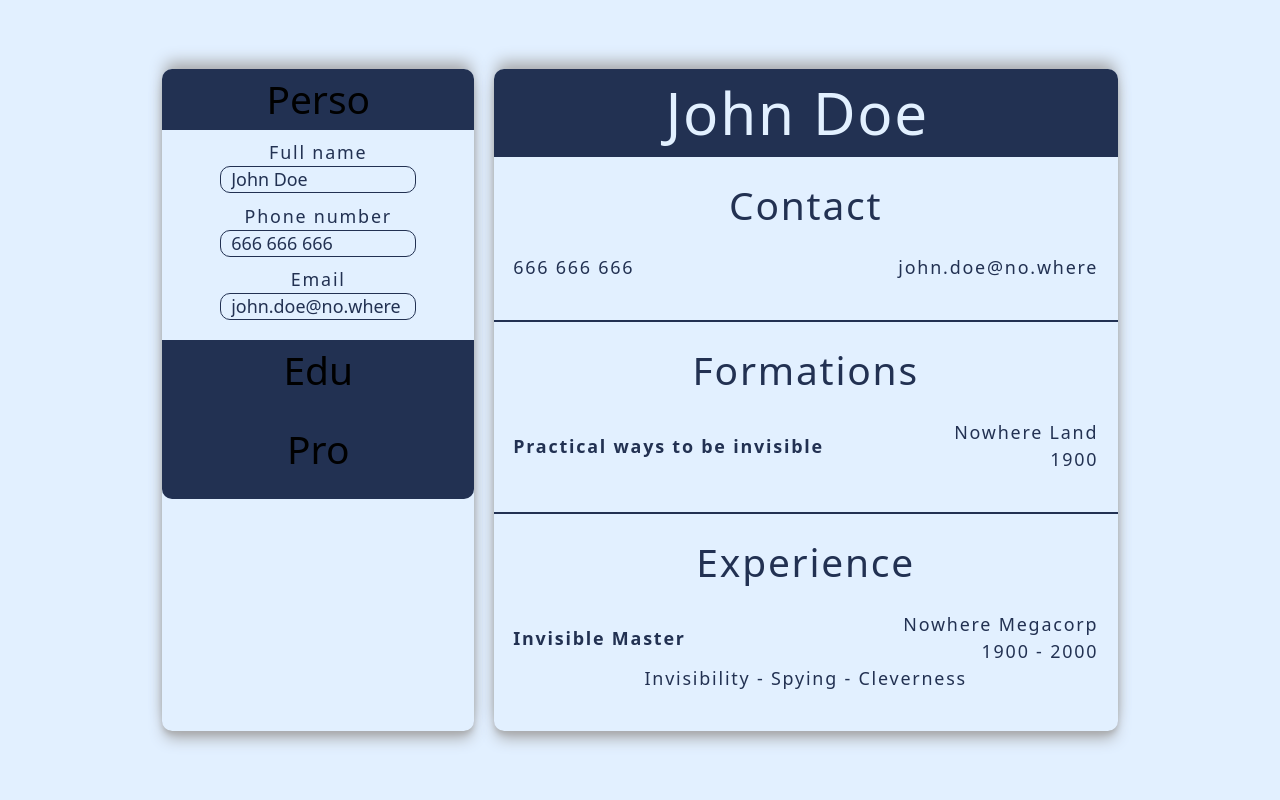
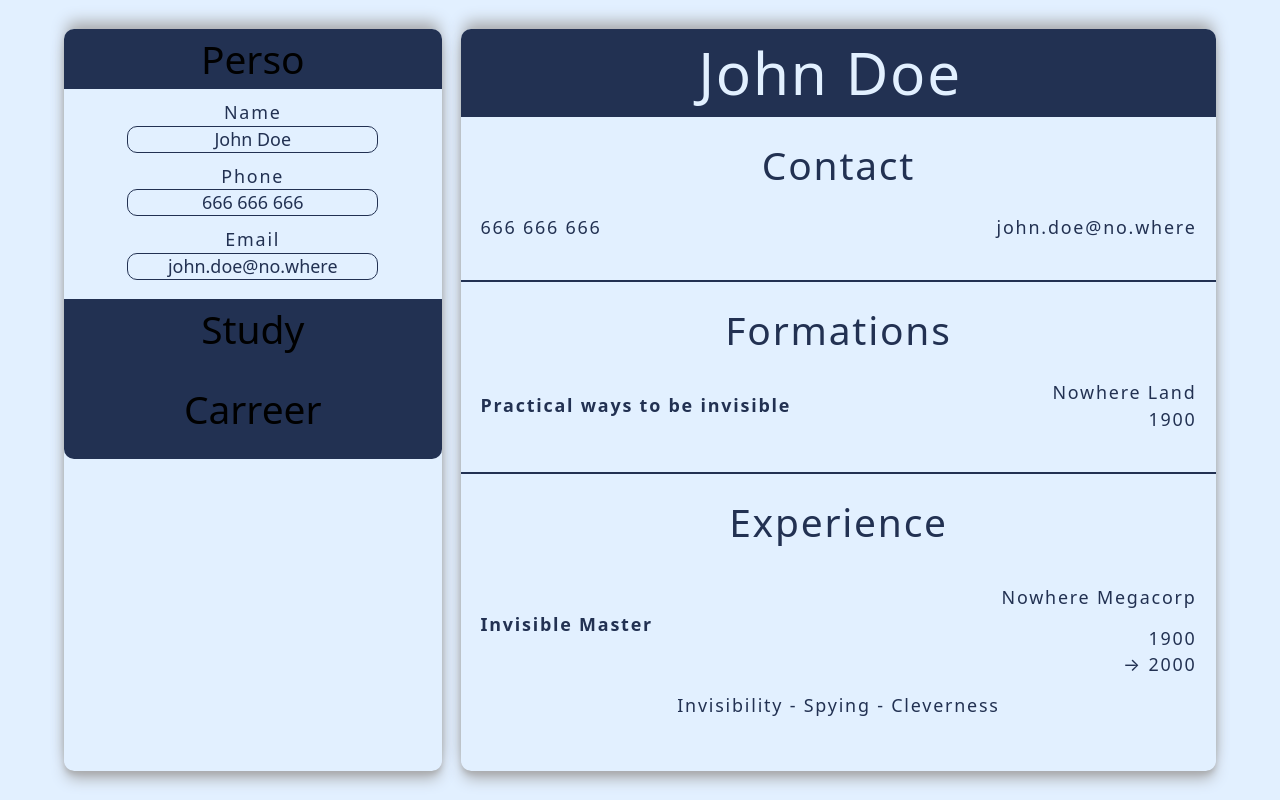
Before and after one commit to Franchuphone/cv-app, a React (Vite) app: page / in a window 1280 px wide. Built offline with nearby package versions, Linux system fonts and the light colour scheme.

Commit message:
feat: user can add study datas feat in progress: carreer updater

```diff
--- a/src/components/App.jsx
+++ b/src/components/App.jsx
@@ -1,6 +1,6 @@
 import { useState } from "react";
 import "../styles/App.css";
-import Preview from "./Preview";
+import { Preview } from "./Preview";
 import { Personal, Educational, Professional } from "./Editor";
 
 function App() {
@@ -12,8 +12,8 @@ function App() {
     [dataEducational, setDataEducational] = useState([
       {
         school: "Nowhere Land",
-        year: 1900,
-        name: "Practical ways to be invisible",
+        "year of obtention": 1900,
+        curriculum: "Practical ways to be invisible",
         id: crypto.randomUUID(),
       },
     ]),
@@ -40,7 +40,6 @@ function App() {
           isVisible={isVisible}
         />
         {dataEducational.map((data) => {
-          console.log(dataEducational.find((item) => item.id === data.id));
           return (
             <Educational
               onToggle={() => onToggle("educational")}
@@ -51,12 +50,17 @@ function App() {
             />
           );
         })}
-        <Professional
-          onToggle={() => onToggle("professional")}
-          data={dataProfessional}
-          setData={setDataProfessional}
-          isVisible={isVisible}
-        />
+        {dataProfessional.map((data) => {
+          return (
+            <Professional
+              onToggle={() => onToggle("professional")}
+              data={data}
+              setData={setDataProfessional}
+              isVisible={isVisible}
+              key={data.id}
+            />
+          );
+        })}
       </header>
       <main>
         <Preview
--- a/src/components/Editor.jsx
+++ b/src/components/Editor.jsx
@@ -1,4 +1,9 @@
 import "../styles/Editor.css";
+import DatePicker from "react-datepicker";
+import "react-datepicker/dist/react-datepicker.css";
+import { useState } from "react";
+import { format } from "date-fns";
+import { cleanWord } from "./Preview";
 
 export function Personal({ onToggle, isVisible, data, setData }) {
   return (
@@ -8,16 +13,11 @@ export function Personal({ onToggle, isVisible, data, setData }) {
       </h2>
       {isVisible === "personal" && (
         <>
-          <label htmlFor="name">
-            <div>Full name</div>
-            <input
-              id="name"
-              type="text"
-              onChange={(e) => setData({ ...data, name: e.target.value })}
-              value={data.name}
-            />
-          </label>
-          <label htmlFor="phone">
+          <TextInput param="name" setData={setData} data={data} />
+          <TextInput param="phone" setData={setData} data={data} />
+          <TextInput param="email" setData={setData} data={data} />
+
+          {/* <label htmlFor="phone">
             <div>Phone number</div>
             <input
               id="phone"
@@ -34,7 +34,7 @@ export function Personal({ onToggle, isVisible, data, setData }) {
               onChange={(e) => setData({ ...data, email: e.target.value })}
               value={data.email}
             />
-          </label>
+          </label> */}
         </>
       )}
     </div>
@@ -42,46 +42,25 @@ export function Personal({ onToggle, isVisible, data, setData }) {
 }
 
 export function Educational({ onToggle, isVisible, data, setData }) {
-  const onChange = (e) =>
-    setData((prev) =>
-      prev.map((item) =>
-        item.id === data.id ? { ...item, name: e.target.value } : item,
-      ),
-    );
   return (
     <div className="educational-info">
       <h2>
-        <button onClick={onToggle}>Edu</button>
+        <button onClick={onToggle}>Study</button>
       </h2>
       {isVisible === "educational" && (
         <>
-          <label htmlFor="formation">
-            <div>Curriculum name</div>
-            <input
-              id="formation"
-              type="text"
-              onChange={onChange}
-              value={data.name}
-            />
-          </label>
-          <label htmlFor="date">
-            <div>Year of obtention</div>
-            <input
-              id="date"
-              type="tel"
-              onChange={(e) => setData({ ...data, year: e.target.value })}
-              value={data.year}
-            />
-          </label>
-          <label htmlFor="school">
+          <TextInput param="curriculum" setData={setData} data={data} />
+          <TextInput param="school" setData={setData} data={data} />
+          <TextInput param="year of obtention" setData={setData} data={data} />
+          {/* <label htmlFor="school">
             <div>School name</div>
             <input
               id="school"
               type="email"
-              onChange={(e) => setData({ ...data, school: e.target.value })}
+              onChange={(e) => onChange(e, "school", setData, data.id)}
               value={data.school}
             />
-          </label>
+          </label> */}
           <Buttons />
         </>
       )}
@@ -91,13 +70,53 @@ export function Educational({ onToggle, isVisible, data, setData }) {
 
 export function Professional({ onToggle, isVisible, data, setData }) {
   return (
-    <div className="profesional-info">
+    <div className="professional-info">
       <h2>
-        <button onClick={onToggle}>Pro</button>
+        <button onClick={onToggle}>Carreer</button>
       </h2>
+      {isVisible === "professional" && (
+        <>
+          <TextInput param="job" setData={setData} data={data} />
+          <TextInput param="company" setData={setData} data={data} />
+          <label htmlFor="date">
+            <div>Duration</div>
+            <DurationPicker setData={setData} id={data.id} />
+          </label>
+          <label htmlFor="skills">
+            <div>Skills</div>
+          </label>
+          {/* <TextInput param="year of obtention" setData={setData} data={data} /> */}
+
+          {/* {() => (param = "job")}
+          {console.log(param)}
+          <label htmlFor={param}>
+            <div>Job</div>
+            <input
+              id={param}
+              type="text"
+              onChange={(e) => onChange(e, { param }, setData, data.id)}
+              value={data[param]}
+            />
+          </label> */}
+
+          <Buttons />
+        </>
+      )}
     </div>
   );
 }
+
+const onChange = (e, prop, func, id) => {
+  func((prev) =>
+    prev.map((item) =>
+      item.id === id
+        ? { ...item, [prop]: e.target ? e.target.value : e }
+        : item,
+    ),
+  );
+};
+
+let param;
 
 function Buttons() {
   return (
@@ -107,3 +126,43 @@ function Buttons() {
     </div>
   );
 }
+
+function DurationPicker({ setData, id }) {
+  const [startDate, setStartDate] = useState(null),
+    [endDate, setEndDate] = useState(null),
+    dates = (x, y) => [format(x, "yyyy-MM-dd"), format(y, "yyyy-MM-dd")];
+
+  return (
+    <DatePicker
+      selectsRange
+      startDate={startDate}
+      endDate={endDate}
+      onChange={([start, end]) => {
+        setStartDate(start);
+        setEndDate(end);
+        onChange(dates(start, end), "dates", setData, id);
+      }}
+    />
+  );
+}
+
+function TextInput({ param, setData, data }) {
+  return (
+    <>
+      <label htmlFor={param}>
+        <div> {cleanWord(param)}</div>
+        <input
+          id={param}
+          type="text"
+          onChange={(e) =>
+            param === "name" || param === "phone" || param === "email"
+              ? setData({ ...data, [param]: e.target.value })
+              : onChange(e, param, setData, data.id)
+          }
+          // onChange={(e) => onChange(e, param, setData, data.id)}
+          value={data[param]}
+        />
+      </label>
+    </>
+  );
+}
--- a/src/components/Preview.jsx
+++ b/src/components/Preview.jsx
@@ -1,6 +1,6 @@
 import "../styles/Preview.css";
 
-export default function Preview({ personal, educational, profesional }) {
+export function Preview({ personal, educational, profesional }) {
   return (
     <>
       <h1>{personal.name}</h1>
@@ -30,9 +30,9 @@ export default function Preview({ personal, educational, profesional }) {
 function PreviewEdu({ data }) {
   return (
     <div className="preview-edu">
-      <h4>{data.name}</h4>
+      <h4>{data.curriculum}</h4>
       <p>{data.school}</p>
-      <p>{data.year}</p>
+      <p>{data["year of obtention"]}</p>
     </div>
   );
 }
@@ -43,7 +43,7 @@ function PreviewExp({ data }) {
       <h4>{data.job}</h4>
       <p>{data.company}</p>
       <p>
-        {data.dates[0]} - {data.dates[1]}
+        {data.dates[0]} <br />→ {data.dates[1]}
       </p>
       <p>
         {data.skills.map((skill, index) => (
@@ -67,6 +67,6 @@ function PreviewSkill({ skills, skill, index }) {
   );
 }
 
-function cleanWord(string) {
+export function cleanWord(string) {
   return string.charAt(0).toUpperCase() + string.slice(1);
 }
--- a/src/styles/App.css
+++ b/src/styles/App.css
@@ -3,6 +3,7 @@
   grid-template-columns: 1fr 2fr;
   gap: var(--size);
   margin: var(--size) auto;
+  width: 100%;
 
   @media (max-width: 800px) {
     grid-template-columns: 1fr;
--- a/src/styles/Editor.css
+++ b/src/styles/Editor.css
@@ -1,6 +1,6 @@
 .personal-info,
 .educational-info,
-.profesional-info {
+.professional-info {
   display: grid;
   grid-template: auto / 1fr;
   justify-items: center;
@@ -21,7 +21,7 @@
   border-radius: var(--border-rad) var(--border-rad) 0 0;
 }
 
-.profesional-info > h2 {
+.professional-info > h2 {
   border-radius: 0 0 var(--border-rad) var(--border-rad);
 }
 
--- a/src/styles/main.css
+++ b/src/styles/main.css
@@ -66,7 +66,7 @@ body {
 
 #root {
   width: min(90%, 1200px);
-  max-width: 100%;
+  /* min-width: 90%; */
   margin: auto;
   text-align: center;
   border-inline: 1px solid var(--border);
@@ -102,11 +102,12 @@ button:hover {
 input {
   background-color: var(--light-color);
   color: var(--dark-color);
-  max-width: 70%;
+  max-width: 90%;
   max-height: 1.5rem;
   border-radius: var(--border-rad);
   border: 1px solid var(--dark-color);
   padding: 0 calc(0.5 * var(--size));
+  text-align: center;
 }
 
 input:focus {
```
